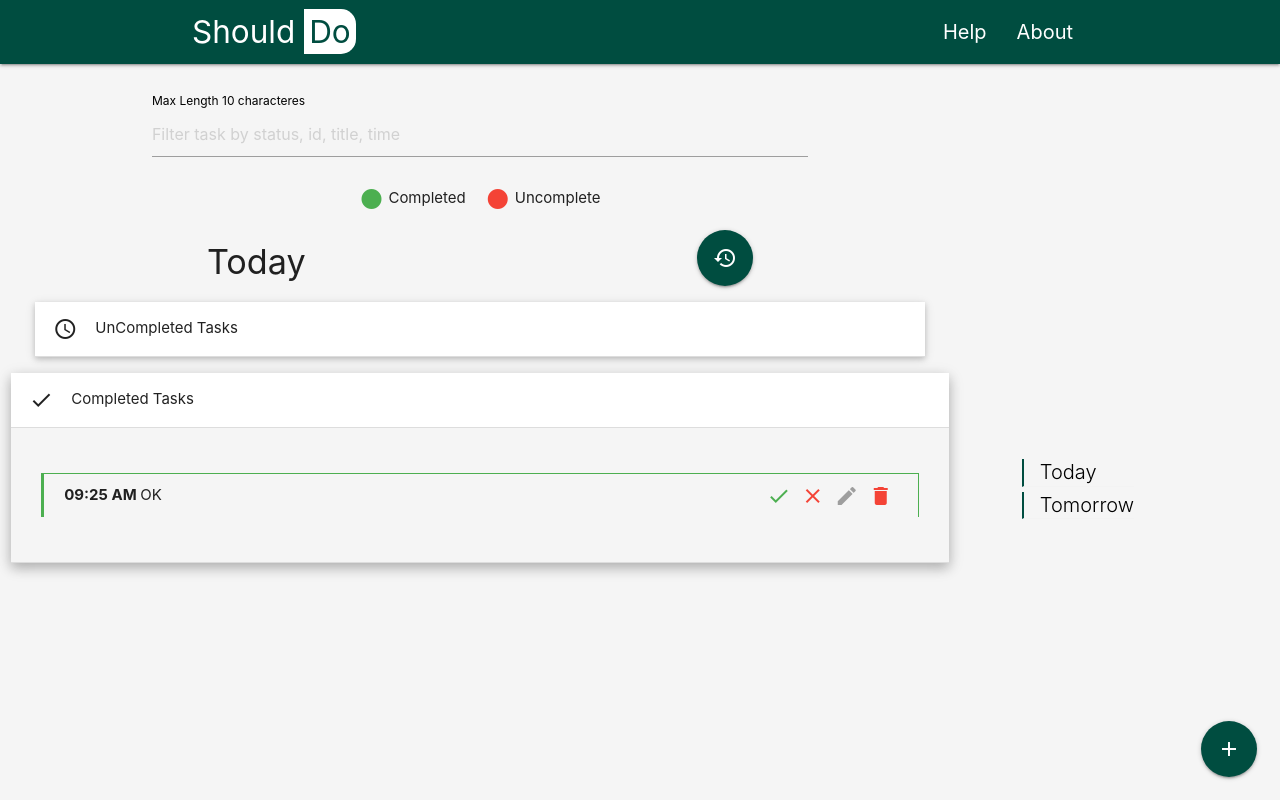
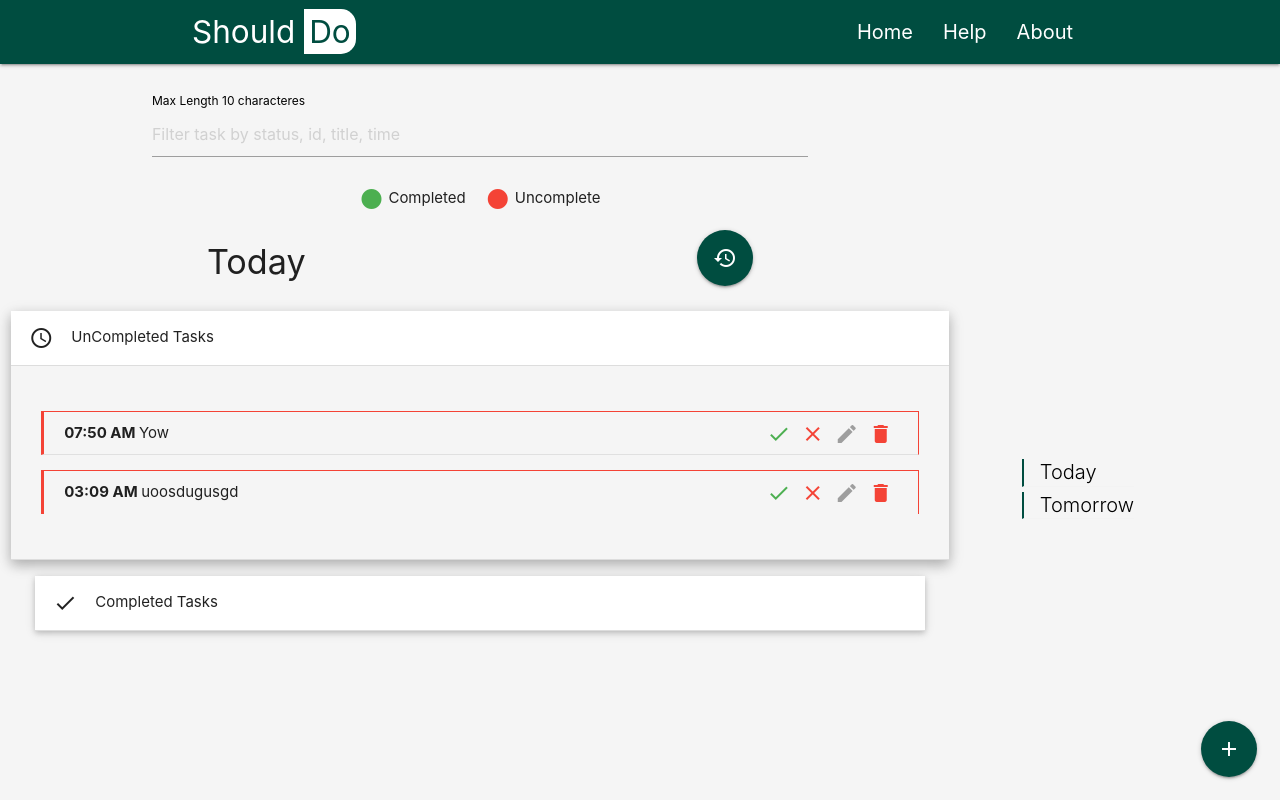
Before and after one commit to elsalvacion/should-do, a React (Create React App) app: page / in a window 1280 px wide. Built offline with nearby package versions, Linux system fonts and the light colour scheme; data requests are answered from the project's data file.

Commit message:
spineer and routes added

```diff
--- a/db.json
+++ b/db.json
@@ -1,58 +1,44 @@
 {
   "tasks": [
     {
-      "id": 0.4723811608212982,
-      "time": "07:24 AM",
-      "task_name": "Ok",
-      "status": "undone",
-      "current_date": "2021-06-15T16:24:09.453Z"
+      "id": "93ade7a0-0842-4764-b855-6e4b75dd0727",
+      "task_name": "Today",
+      "day": "today",
+      "time": "12:45 AM",
+      "status": "done",
+      "current_date": "2021-06-17T16:45:52.622Z"
     },
     {
-      "id": 0.8030125243160435,
-      "time": "07:24 AM",
-      "task_name": "Ok",
-      "status": "undone",
-      "current_date": "2021-06-15T16:24:32.209Z"
+      "id": "e9fcec5e-0642-400a-982f-f30355eb3fa3",
+      "time": "12:46 AM",
+      "task_name": "Sam and Carla",
+      "day": "today",
+      "status": "done",
+      "current_date": "2021-06-17T16:46:02.284Z"
     },
     {
-      "id": 0.9885913318854789,
-      "task_name": "OK",
-      "day": "today",
-      "time": "09:25 AM",
-      "status": "done",
-      "current_date": "2021-06-15T16:25:06.595Z"
+      "id": "564efd5c-192c-44f7-8b03-6ba2603ef7a7",
+      "task_name": "I am watching it",
+      "day": "tomorrow",
+      "time": "06:47 AM",
+      "status": "undone",
+      "current_date": "2021-06-17T16:47:09.618Z"
     },
     {
-      "id": 0.16494623718080503,
-      "time": "07:25 AM",
-      "task_name": "Hey",
-      "day": "tomorrow",
-      "status": "done",
-      "current_date": "2021-06-15T16:25:30.166Z"
+      "id": "ca8b3d14-ff60-4524-95d2-fd7be9a642e2",
+      "task_name": "Yow",
+      "day": "today",
+      "time": "07:50 AM",
+      "status": "undone",
+      "current_date": "2021-06-17T18:50:13.286Z"
     },
     {
-      "id": 0.829983147945476,
-      "time": "01:03 AM",
-      "task_name": "Yes",
-      "day": "tomorrow",
+      "id": "6f6eaca4-5967-428e-b5ee-aec5214f2a21",
+      "task_name": "uoosdugusgd",
+      "day": "today",
+      "time": "03:09 AM",
       "status": "undone",
-      "current_date": "2021-06-15T17:03:49.400Z"
-    },
-    {
-      "id": 0.08967271682518074,
-      "time": "01:03 AM",
-      "task_name": "The mobsters",
-      "day": "tomorrow",
-      "status": "undone",
-      "current_date": "2021-06-15T17:04:03.072Z"
-    },
-    {
-      "id": 0.6158005440676162,
-      "time": "07:04 AM",
-      "task_name": "They are more romantic",
-      "day": "today",
-      "status": "undone",
-      "current_date": "2021-06-15T17:04:21.432Z"
+      "current_date": "2021-06-17T19:09:31.389Z"
     }
   ],
   "history": [
@@ -111,6 +97,36 @@
       "time": "09:48 PM",
       "status": "done",
       "current_date": "2021-06-15T11:48:22.967Z"
+    },
+    {
+      "id": 0.4723811608212982,
+      "time": "07:24 AM",
+      "task_name": "Ok",
+      "status": "undone",
+      "current_date": "2021-06-15T16:24:09.453Z"
+    },
+    {
+      "id": 0.8030125243160435,
+      "time": "07:24 AM",
+      "task_name": "Ok",
+      "status": "undone",
+      "current_date": "2021-06-15T16:24:32.209Z"
+    },
+    {
+      "id": "bf7e59c7-9ca4-401b-8227-91cfb853cf94",
+      "task_name": "bohvbohvoh",
+      "day": "tomorrow",
+      "time": "05:10 PM",
+      "status": "done",
+      "current_date": "2021-06-17T15:10:30.277Z"
+    },
+    {
+      "id": "4aa9f4f9-282d-4a62-8f0a-06fdd3eea761",
+      "time": "06:10 PM",
+      "task_name": "hi",
+      "day": "today",
+      "status": "done",
+      "current_date": "2021-06-17T15:10:59.826Z"
     }
   ]
 }
--- a/package.json
+++ b/package.json
@@ -10,7 +10,10 @@
     "materialize-css": "^1.0.0-rc.2",
     "react": "^17.0.2",
     "react-dom": "^17.0.2",
+    "react-router": "^5.2.0",
+    "react-router-dom": "^5.2.0",
     "react-scripts": "4.0.3",
+    "uuid": "^8.3.2",
     "web-vitals": "^1.1.2"
   },
   "scripts": {
@@ -37,6 +40,5 @@
       "last 1 firefox version",
       "last 1 safari version"
     ]
-  },
-  "proxy": "http://localhost:5000"
+  }
 }
--- a/src/App.js
+++ b/src/App.js
@@ -1,4 +1,5 @@
 import React, { Fragment, useEffect } from "react";
+import { BrowserRouter as Router, Switch, Route } from "react-router-dom";
 import "materialize-css/dist/css/materialize.min.css";
 import M from "materialize-css/dist/js/materialize.min";
 import "./App.css";
@@ -6,19 +7,33 @@ import Navbar from "./components/layout/Navbar";
 import Main from "./containers/Main";
 import AddTask from "./components/layout/AddTask";
 import TaskState from "./context/TaskState";
+import About from "./components/layout/About";
+import Help from "./components/layout/Help";
 function App() {
   useEffect(() => {
     M.AutoInit();
   });
 
   return (
-    <TaskState>
-      <Fragment>
+    <Router>
+      <TaskState>
         <Navbar />
-        <Main />
-        <AddTask />
-      </Fragment>
-    </TaskState>
+        <Switch>
+          <Route exact path="/">
+            <Fragment>
+              <Main />
+              <AddTask />
+            </Fragment>
+          </Route>
+          <Route exact path="/about">
+            <About />
+          </Route>
+          <Route exact path="/help">
+            <Help />
+          </Route>
+        </Switch>
+      </TaskState>
+    </Router>
   );
 }
 
--- /dev/null
+++ b/src/components/layout/About.js
@@ -0,0 +1,11 @@
+import React from "react";
+
+const About = () => {
+  return (
+    <div>
+      <h3 className="center">About Page</h3>
+    </div>
+  );
+};
+
+export default About;
--- a/src/components/layout/AddTask.js
+++ b/src/components/layout/AddTask.js
@@ -1,7 +1,7 @@
 import React, { Fragment, useState, useContext, useEffect } from "react";
 import AddTaskForm from "../form/AddTaskForm";
 import TaskContext from "../../context/taskContext";
-
+import { v4 as uuidv4 } from "uuid";
 const AddTask = () => {
   const taskContext = useContext(TaskContext);
   const { createTask, toEdit, editTask, clearEdit } = taskContext;
@@ -20,13 +20,12 @@ const AddTask = () => {
 
   const addTask = () => {
     const data = {
-      id: Math.random(),
+      id: uuidv4(),
       ...task,
       status: "undone",
       current_date: new Date(),
     };
 
-    console.log(task);
     createTask(data);
 
     resetStates();
--- /dev/null
+++ b/src/components/layout/Help.js
@@ -0,0 +1,11 @@
+import React from "react";
+
+const Help = () => {
+  return (
+    <div>
+      <h3 className="center">Help page</h3>
+    </div>
+  );
+};
+
+export default Help;
--- a/src/components/layout/Navbar.js
+++ b/src/components/layout/Navbar.js
@@ -1,5 +1,6 @@
 import React, { Fragment, useContext } from "react";
 import TaskContext from "../../context/taskContext";
+import { NavLink } from "react-router-dom";
 
 const Navbar = () => {
   const taskContext = useContext(TaskContext);
@@ -10,26 +11,31 @@ const Navbar = () => {
       <nav className="teal darken-4">
         <div className="nav-wrapper">
           <div className="container">
-            <a href="#!" className="left brand-logo">
+            <NavLink to="/" className="left brand-logo">
               Should <span>Do</span>
-            </a>
-            <a
-              href="#!"
+            </NavLink>
+            <NavLink
+              to="/"
               data-target="sidenav"
               className="right  sidenav-trigger"
             >
               <i className="large material-icons">menu</i>
-            </a>
+            </NavLink>
             <ul id="nav-mobile" className="right hide-on-med-and-down">
               <li>
-                <a href="#!" className="nav-link center">
-                  Help
-                </a>
+                <NavLink to="/" className="nav-link center">
+                  Home
+                </NavLink>
               </li>
               <li>
-                <a href="#!" className="nav-link center">
+                <NavLink to="/help" className="nav-link center">
+                  Help
+                </NavLink>
+              </li>
+              <li>
+                <NavLink to="/about" className="nav-link center">
                   About
-                </a>
+                </NavLink>
               </li>
             </ul>
           </div>
@@ -38,32 +44,37 @@ const Navbar = () => {
 
       <ul className=" teal darken-4 sidenav " id="sidenav">
         <li>
-          <a
+          <NavLink
             onClick={() => setToday()}
-            href="#!"
+            to="/"
             className="white-text nav-link center"
           >
             Today
-          </a>
+          </NavLink>
         </li>
         <li>
-          <a
+          <NavLink
             onClick={() => setTomorrow()}
-            href="#!"
+            to="/"
             className="white-text nav-link center"
           >
             Tomorrow
-          </a>
+          </NavLink>
         </li>
         <li>
-          <a href="#!" className="white-text nav-link center">
-            Help
-          </a>
+          <NavLink to="/" className="white-text nav-link center">
+            Home
+          </NavLink>
         </li>
         <li>
-          <a href="#!" className="white-text nav-link center">
+          <NavLink to="/help" className="white-text nav-link center">
+            Help
+          </NavLink>
+        </li>
+        <li>
+          <NavLink to="/about" className="white-text nav-link center">
             About
-          </a>
+          </NavLink>
         </li>
       </ul>
     </Fragment>
--- /dev/null
+++ b/src/components/layout/Spinner.js
@@ -0,0 +1,22 @@
+import React from "react";
+
+const Spinner = () => {
+  return (
+    <div className="container center">
+      <div className="spinner-container">
+        <div class="lds-roller">
+          <div></div>
+          <div></div>
+          <div></div>
+          <div></div>
+          <div></div>
+          <div></div>
+          <div></div>
+          <div></div>
+        </div>
+      </div>
+    </div>
+  );
+};
+
+export default Spinner;
--- a/src/containers/LeftTasks.js
+++ b/src/containers/LeftTasks.js
@@ -1,4 +1,5 @@
 import React, { Fragment, useContext, useEffect } from "react";
+import Spinner from "../components/layout/Spinner";
 import Indicators from "../components/left/Indicators";
 import Task from "../components/left/Task";
 import TaskDay from "../components/left/TaskDay";
@@ -13,6 +14,7 @@ const LeftTasks = () => {
     historyTask,
     filtered,
     allTasks,
+    loading,
     changeStatus,
     deleteTask,
     setToEdit,
@@ -26,8 +28,8 @@ const LeftTasks = () => {
     // eslint-disable-next-line
   }, []);
 
-  let completed = [];
-  let uncompleted = [];
+  let completed = null;
+  let uncompleted = null;
   let todayTask = null;
 
   const fetchData = () => {
@@ -39,7 +41,7 @@ const LeftTasks = () => {
     } else {
       todayTask = allTasks;
     }
-    if (todayTask.length > 0) {
+    if (todayTask) {
       uncompleted = [];
       completed = [];
 
@@ -73,6 +75,10 @@ const LeftTasks = () => {
 
   fetchData();
 
+  if (loading) {
+    return <Spinner />;
+  }
+
   if (
     completed.length === 0 &&
     uncompleted.length === 0 &&
@@ -94,11 +100,10 @@ const LeftTasks = () => {
 
   return (
     <div className="tasks">
-      <Indicators />
       <TaskDay day={checkDay()} />
       <ul className="collapsible popout">
         {uncompleted.length > 0 && (
-          <li className={completed.length === 0 ? "active" : undefined}>
+          <li className="active">
             <div className="collapsible-header">
               <i className="material-icons">access_time</i>UnCompleted Tasks
             </div>
@@ -120,7 +125,7 @@ const LeftTasks = () => {
         )}
 
         {completed.length > 0 && (
-          <li className="active">
+          <li className={uncompleted.length === 0 ? "active" : undefined}>
             <div className="collapsible-header">
               <i className="material-icons">check</i>Completed Tasks
             </div>
--- a/src/containers/Main.js
+++ b/src/containers/Main.js
@@ -1,4 +1,5 @@
 import React from "react";
+import Indicators from "../components/left/Indicators";
 import LeftTop from "../components/left/LeftTop";
 import RightScrollspy from "../components/right/RightScrollspy";
 import LeftTasks from "./LeftTasks";
@@ -9,6 +10,7 @@ const Main = () => {
       <div className="col m9 s11 left" id="left">
         <div className="container">
           <LeftTop />
+          <Indicators />
         </div>
         <LeftTasks />
       </div>
--- a/src/context/TaskState.js
+++ b/src/context/TaskState.js
@@ -103,7 +103,8 @@ const TaskState = (props) => {
     try {
       setLoading();
 
-      axios.post("/tasks", data, {
+      setTimeout(() => {
+        axios.post("http://localhost:5000/tasks", data, {
           "Content-Type": "application/json",
         });
 
@@ -111,6 +112,7 @@ const TaskState = (props) => {
           name: SET_TASK,
           value: data,
         });
+      }, 3000);
     } catch (err) {
       action({
         name: SET_ERRORS,
@@ -122,7 +124,7 @@ const TaskState = (props) => {
     try {
       setLoading();
 
-      await axios.post("/history", task, {
+      await axios.post("http://localhost:5000/history", task, {
         "Content-Type": "application/json",
       });
 
@@ -141,7 +143,7 @@ const TaskState = (props) => {
   const deleteTaskSendToHistory = async (id) => {
     try {
       setLoading();
-      await axios.delete(`/tasks/${id}`);
+      await axios.delete(`http://localhost:5000/tasks/${id}`);
     } catch (err) {
       console.log(err);
       action({
@@ -152,7 +154,8 @@ const TaskState = (props) => {
 
   const getTasks = async () => {
     try {
-      let res = await axios.get("/tasks");
+      setLoading();
+      let res = await axios.get("http://localhost:5000/tasks");
 
       let tasks = res.data;
 
@@ -179,7 +182,9 @@ const TaskState = (props) => {
 
   const getHistoryTask = async () => {
     try {
-      const res = await axios.get("/history");
+      setLoading();
+
+      const res = await axios.get("http://localhost:5000/history");
       action({
         name: GET_HISTORY_TASK,
         value: res.data,
@@ -196,7 +201,7 @@ const TaskState = (props) => {
     try {
       setLoading();
       task.status = status;
-      await axios.put(`/tasks/${task.id}`, task, {
+      await axios.put(`http://localhost:5000/tasks/${task.id}`, task, {
         "Content-type": "application/json",
       });
       action({
@@ -214,7 +219,7 @@ const TaskState = (props) => {
   const deleteTask = async (id) => {
     try {
       setLoading();
-      await axios.delete(`/tasks/${id}`);
+      await axios.delete(`http://localhost:5000/tasks/${id}`);
       action({
         name: DELETE_TASK,
         value: id,
@@ -230,7 +235,7 @@ const TaskState = (props) => {
     try {
       setLoading();
 
-      await axios.put(`/tasks/${task.id}`, task, {
+      await axios.put(`http://localhost:5000/tasks/${task.id}`, task, {
         "Content-Type": "application/json",
       });
       action({
@@ -246,6 +251,7 @@ const TaskState = (props) => {
   };
 
   const setToEdit = (task) => {
+    setLoading();
     action({
       name: SET_EDIT,
       value: task,
@@ -253,14 +259,15 @@ const TaskState = (props) => {
   };
 
   const clearEdit = () => {
+    setLoading();
     action({
       name: CLEAR_EDIT,
     });
   };
 
   const setFilter = (text) => {
+    setLoading();
     text = text.toLowerCase();
-    setLoading();
     let filterArray = null;
     if (
       text !== "" &&
@@ -303,18 +310,21 @@ const TaskState = (props) => {
   };
 
   const setToday = () => {
+    setLoading();
     action({
       name: SET_TODAY,
     });
   };
 
   const setTomorrow = () => {
+    setLoading();
     action({
       name: SET_TOMORROW,
     });
   };
 
   const setHistory = () => {
+    setLoading();
     action({
       name: SET_HISTORY,
     });
```
Also changed, not shown: src/App.css (+96 -0 lines), 1 other file (tests, documents, lock files or other folders). Lines whose indentation alone changed are shown as unchanged.
